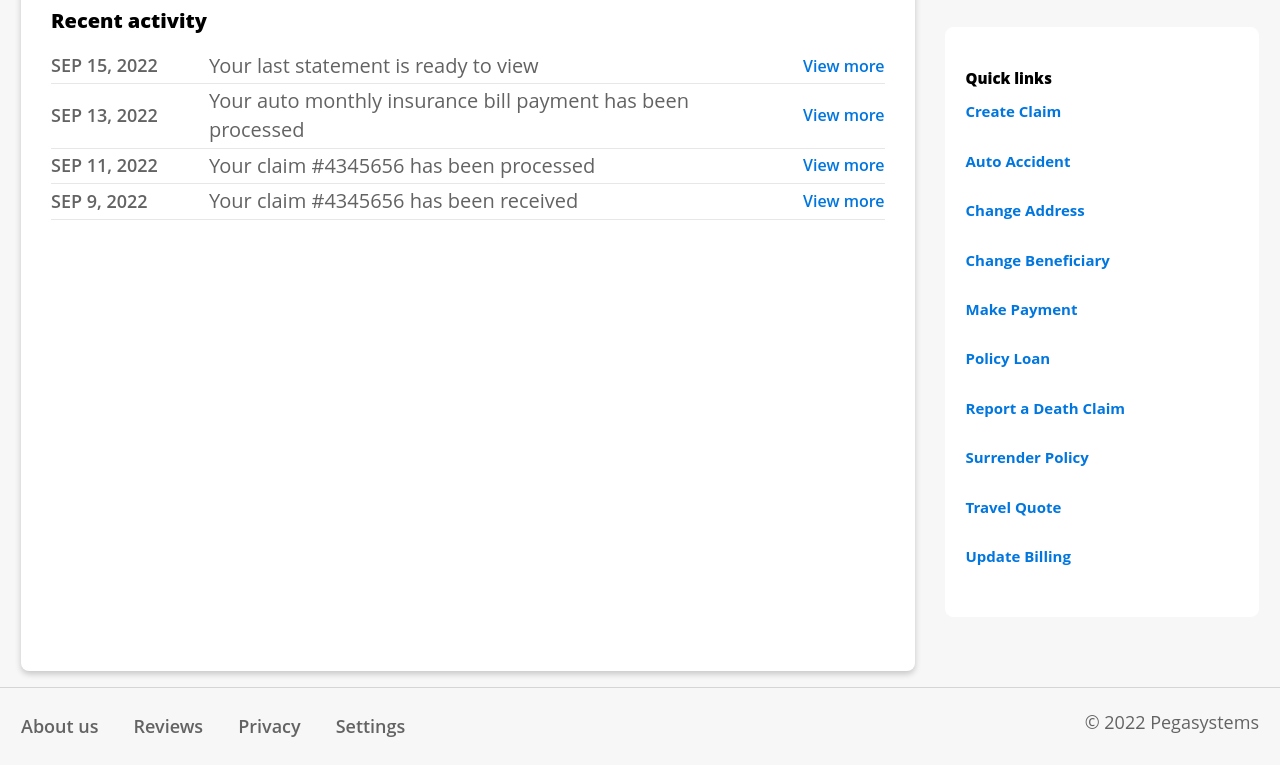
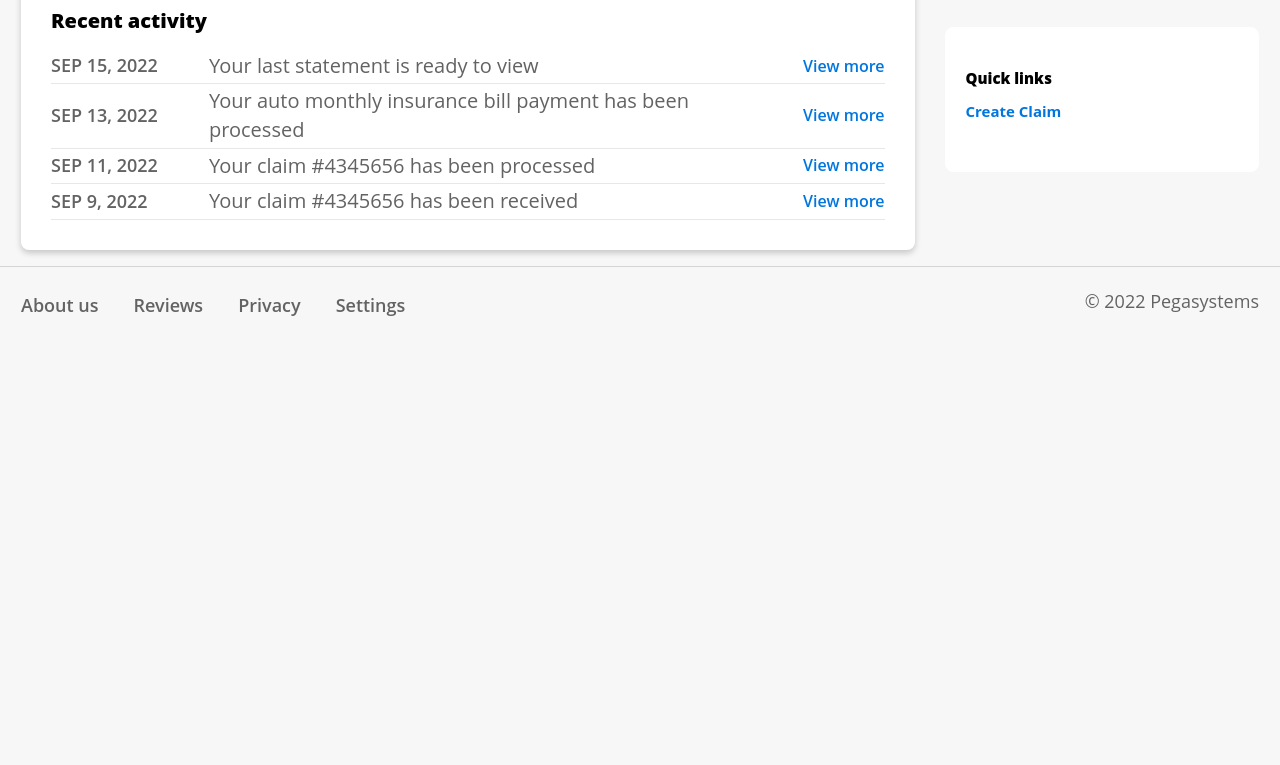
Before and after one commit to kamalics/Ttec-Insurance, a plain HTML site: page overview.html in a window 1280 px wide. Shown: the part 658-1423 px from the top of the page. After the commit the page ends 1002 px from the top, so only its background shows below. Drawn offline with Linux system fonts and the light colour scheme; a script that the page names is missing; a web font is replaced by a local one.

Commit message:
Update overview.html

```diff
--- a/overview.html
+++ b/overview.html
@@ -120,15 +120,7 @@
                         <nav>
                            <ul class="quick-links">
                               <li><a href="./create claim.html">Create Claim</a></li>
-                              <li><a>Auto Accident</a></li>
-                              <li><a>Change Address</a></li>
-                              <li><a>Change Beneficiary</a></li>
-                              <li><a>Make Payment</a></li>
-                              <li><a>Policy Loan</a></li>
-                              <li><a>Report a Death Claim</a></li>
-                              <li><a>Surrender Policy</a></li>
-                              <li><a>Travel Quote</a></li>
-                              <li><a>Update Billing</a></li>
+
                            </ul>
                         </nav>
                      </section>
```
